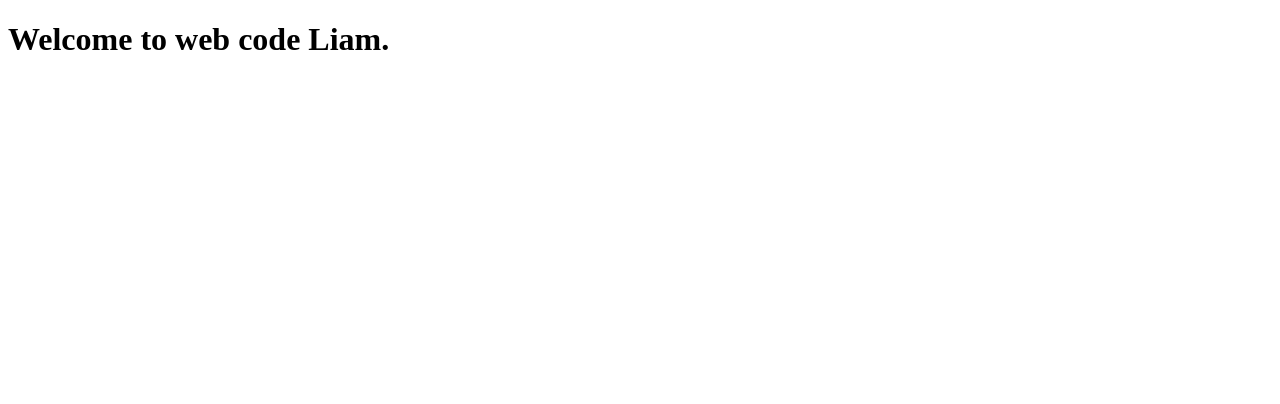
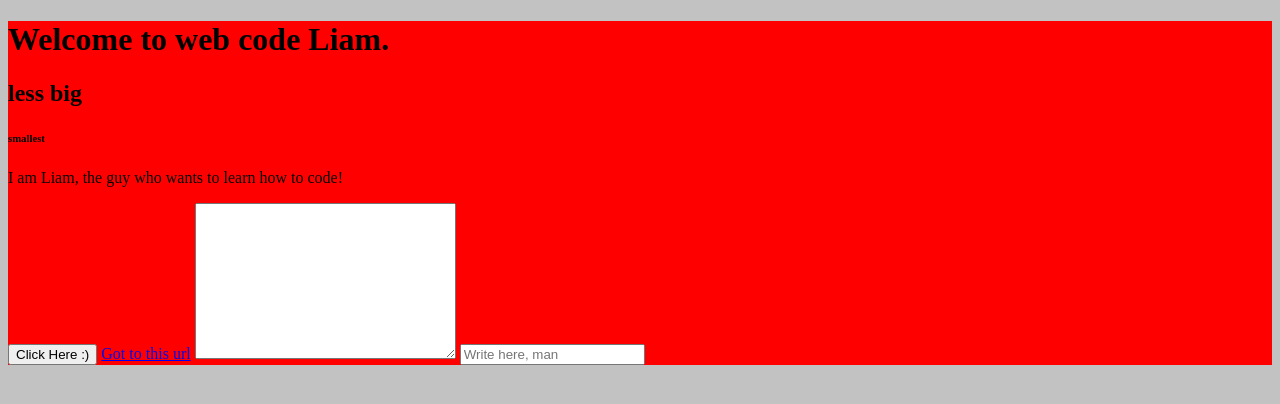
Before and after one commit to ImportLiam/WebScrapey, a plain HTML site: page src/index.html in a window 1280 px wide. Drawn offline with Linux system fonts and the light colour scheme.

Commit message:
adding new styles

```diff
--- a/src/index.html
+++ b/src/index.html
@@ -4,14 +4,25 @@
     <meta charset="UTF-8">
     <meta http-equiv="X-UA-Compatible" content="IE=edge">
     <meta name="viewport" content="width=device-width, initial-scale=1.0">
-    <link rel="stylesheet" href="mystyle.css">
+    <link rel="stylesheet" href="style.css">
     <title>Document</title>
 </head>
 <body>
-    <div>
+    <div class="first-container">
         <h1 class="liam-first-text">
             Welcome to web code Liam.
         </h1>
+        <h2> less big</h2>
+        <h6>smallest</h6>
+        <p>
+            I am Liam, the guy who wants to learn how to code!
+        </p>
+        <button>
+            Click Here :)
+        </button>
+        <a href="https://github.com/ImportLiam/WebScrapey">Got to this url</a>
+        <textarea name="" id="" cols="30" rows="10"></textarea>
+        <input type="text" placeholder="Write here, man">
     </div>
 
     <script src="server.js"> </script>
@@ -19,6 +30,7 @@
 </html>
 
 <!-- (emmet snips are small snippets of code you can use as a shortcut to writing code) -->
+<!-- (press tab after snips) -->
 
 <!-- (! = basic html layout) -->
 <!-- ([tag of choice] = tag ) -->
--- a/src/style.css
+++ b/src/style.css
@@ -0,0 +1,7 @@
+body {
+    background-color: #c2c2c2;
+}
+
+.first-container {
+    background-color: red;
+}
```
